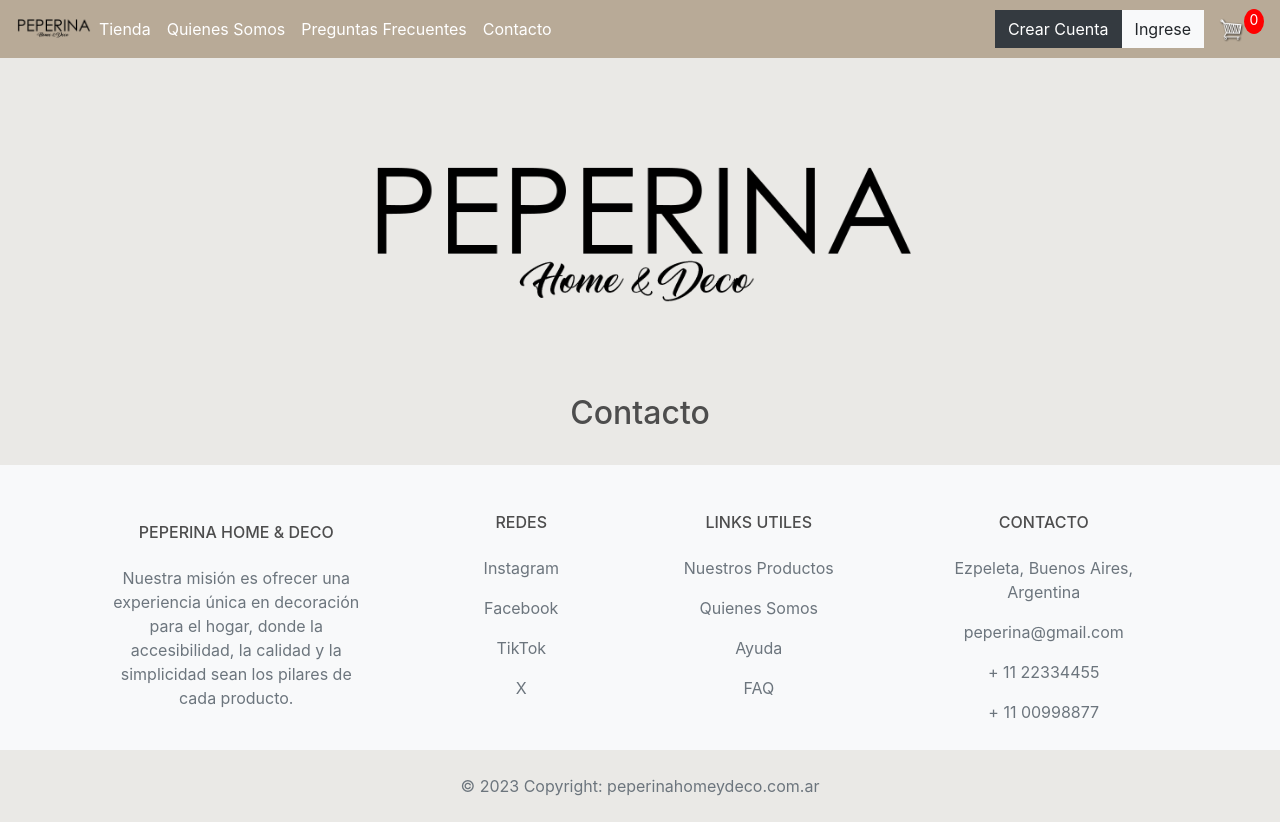
After one commit to AlejandroMartinMigliaccio/Peperina-Ecommerce, a Django app: page /contact_us/ in a window 1280 px wide. The commit adds this page. Run offline with Django 4.2, Linux system fonts and the light colour scheme; some libraries are stand-ins or nearby versions.

Commit message:
ContactUs page created

```diff
--- /dev/null
+++ b/ecommerce/store/templates/store/contactUs.html
@@ -0,0 +1,9 @@
+{% extends 'store/main.html' %}
+{% load static %}
+{% block content %}
+
+<img class="LOGO" src="{% static 'images/LOGO.png' %}" alt="Imagen">
+
+<h2 class="quienes_somos">Contacto</h2>
+
+{% endblock content %}
--- a/ecommerce/store/templates/store/main.html
+++ b/ecommerce/store/templates/store/main.html
@@ -84,7 +84,7 @@
 				</li>
 
 				<li class="nav-item active">
-					<a class="nav-link" href="{% url 'store' %}">Contacto<span class="sr-only">(current)</span></a>
+					<a class="nav-link" href="{% url 'contact_us' %}">Contacto<span class="sr-only">(current)</span></a>
 				</li>
 
 			</ul>
--- a/ecommerce/store/url.py
+++ b/ecommerce/store/url.py
@@ -9,4 +9,5 @@ urlpatterns = [
     path('process_order/', views.processOrder, name="process_order"),
     path('about_us/',views.aboutUs, name='about_us'),
     path('faq/',views.FAQ, name='faq'),
+    path('contact_us/',views.contactUs, name='contact_us'),
 ]
--- a/ecommerce/store/views.py
+++ b/ecommerce/store/views.py
@@ -110,3 +110,13 @@ def FAQ(request):
 
 	context = {'items':items, 'order':order, 'cartItems':cartItems}
 	return render(request, 'store/faq.html', context)
+
+def contactUs(request):
+	data = cartData(request)
+
+	cartItems = data['cartItems']
+	order = data['order']
+	items = data['items']
+
+	context = {'items':items, 'order':order, 'cartItems':cartItems}
+	return render(request, 'store/contactUs.html', context)
```
Also changed, not shown: ecommerce/db.sqlite3.
